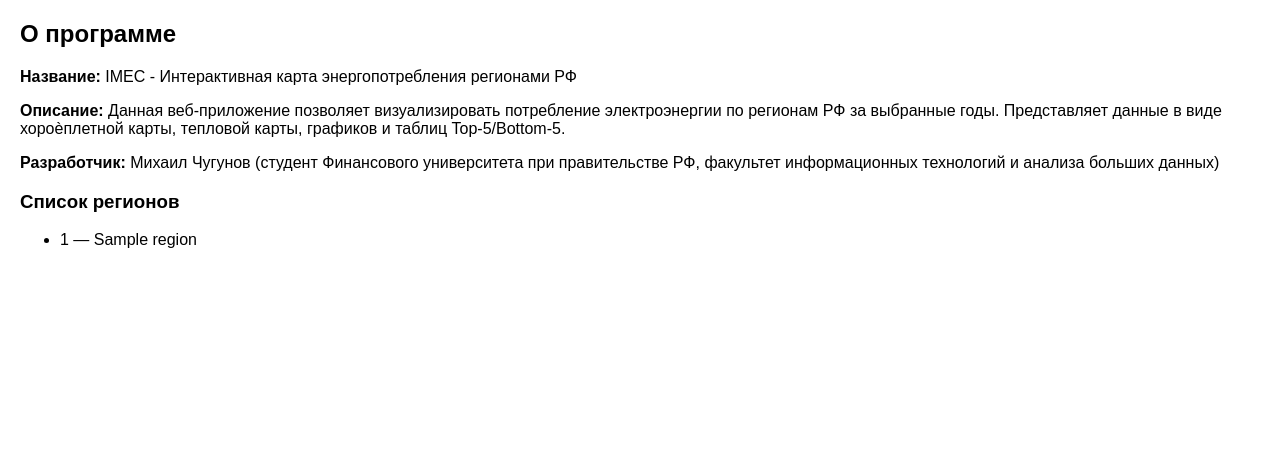
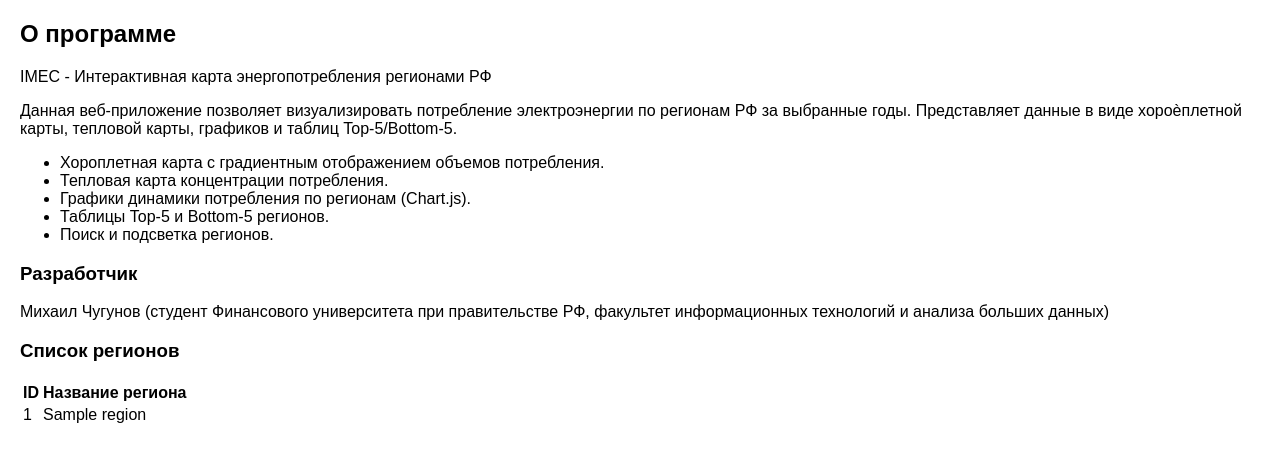
Before and after one commit to KRATZ-5/imec-ver-3-1, a FastAPI app: template app/templates/about.html in a window 1280 px wide. Shown: the part 38-500 px from the top of the page. Run offline with FastAPI, Linux system fonts and the light colour scheme; the template is opened without the code that fills it: most values are stand-ins (such as "Sample title", 1, 10 or a date in 2020); parts of the project's set-up code (start-up, migrations or seed data) failed here and were passed over.

Commit message:
Edit about.html

```diff
--- a/app/templates/about.html
+++ b/app/templates/about.html
@@ -1,18 +1,42 @@
 {% extends "layout.html" %}
-  <head>
-    <link rel="stylesheet" href="/static/styles.css">
-  </head>
 {% block title %}О проекте{% endblock %}
 {% block content %}
-  <h2>О программе</h2>
-  <p><strong>Название:</strong> IMEC - Интерактивная карта энергопотребления регионами РФ</p>
-  <p><strong>Описание:</strong> Данная веб-приложение позволяет визуализировать потребление электроэнергии по регионам РФ за выбранные годы. Представляет данные в виде хороèплетной карты, тепловой карты, графиков и таблиц Top-5/Bottom-5.</p>
-  <p><strong>Разработчик:</strong> Михаил Чугунов (студент Финансового университета при правительстве РФ, факультет информационных технологий и анализа больших данных)</p>
+  <div class="container">
+    <section class="card mb-6 p-4 shadow-lg rounded-2xl">
+      <h2 class="text-xl font-bold mb-2">О программе</h2>
+      <p class="mb-4">IMEC - Интерактивная карта энергопотребления регионами РФ</p>
+      <p class="text-gray-700">Данная веб-приложение позволяет визуализировать потребление электроэнергии по регионам РФ за выбранные годы. Представляет данные в виде хороèплетной карты, тепловой карты, графиков и таблиц Top-5/Bottom-5.</p>
+      <ul class="list-disc list-inside mb-4 text-gray-700">
+        <li>Хороплетная карта с градиентным отображением объемов потребления.</li>
+        <li>Тепловая карта концентрации потребления.</li>
+        <li>Графики динамики потребления по регионам (Chart.js).</li>
+        <li>Таблицы Top-5 и Bottom-5 регионов.</li>
+        <li>Поиск и подсветка регионов.</li>
+      </ul>
+      <div class="bg-gray-50 p-4 rounded-lg">
+        <h3 class="font-semibold mb-1">Разработчик</h3>
+        <p>Михаил Чугунов (студент Финансового университета при правительстве РФ, факультет информационных технологий и анализа больших данных)</p>
+      </div>
+    </section>
 
-  <h3>Список регионов</h3>
-  <ul>
-  {% for region in regions %}
-    <li>{{ region.id }} — {{ region.name }}</li>
-  {% endfor %}
-  </ul>
+    <section class="card p-4 shadow-lg rounded-2xl">
+      <h3 class="text-lg font-bold mb-3">Список регионов</h3>
+      <table class="w-full table-auto border-collapse">
+        <thead>
+          <tr class="bg-gray-200">
+            <th class="p-2 text-left">ID</th>
+            <th class="p-2 text-left">Название региона</th>
+          </tr>
+        </thead>
+        <tbody>
+          {% for region in regions %}
+            <tr class="border-b hover:bg-gray-50">
+              <td class="p-2 text-sm text-gray-800">{{ region.id }}</td>
+              <td class="p-2 text-sm text-gray-800">{{ region.name }}</td>
+            </tr>
+          {% endfor %}
+        </tbody>
+      </table>
+    </section>
+  </div>
 {% endblock %}
```
